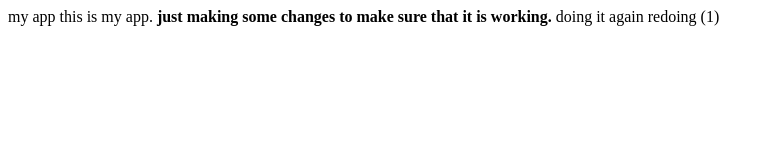
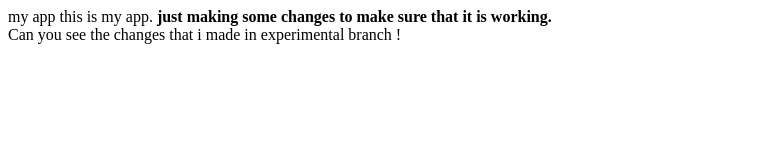
Before and after one commit to Kkalani61/appsample, a plain HTML site: page index.html in a window 1280 px wide. Shown: the whole page, without its empty margins (0-774 px from the left). Drawn offline with Linux system fonts and the light colour scheme.

Commit message:
trying to merge new branch

```diff
--- a/index.html
+++ b/index.html
@@ -5,7 +5,7 @@ my app
 <body>
 <a>this is my app. </a>
 <b>just making some changes to make sure that it is working. </b>
-<c> doing it again </c>
-<d> redoing (1) </d>
+<br>
+<d> Can you see the changes that i made in experimental branch ! </d>
 </body>
 </html>
```
